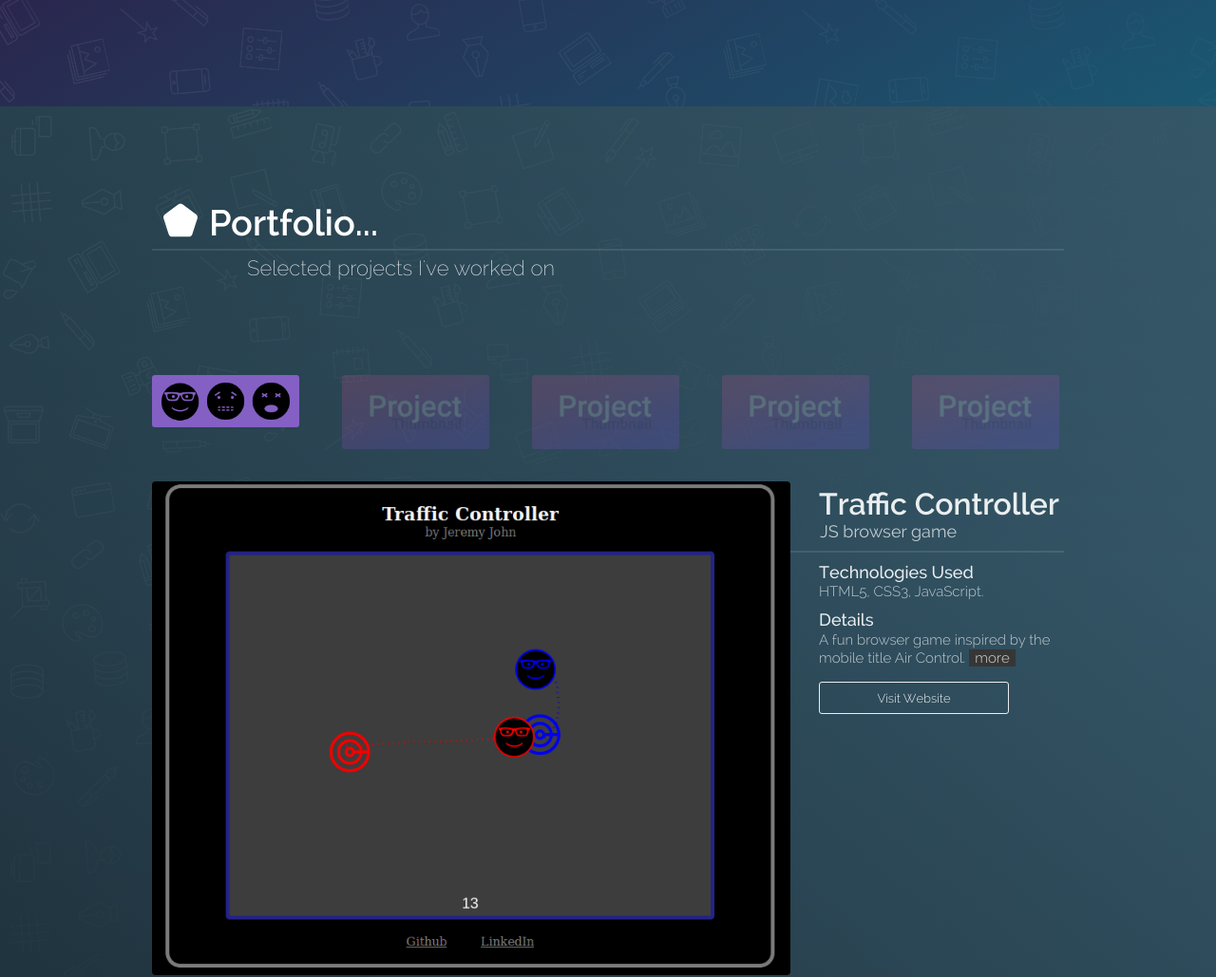
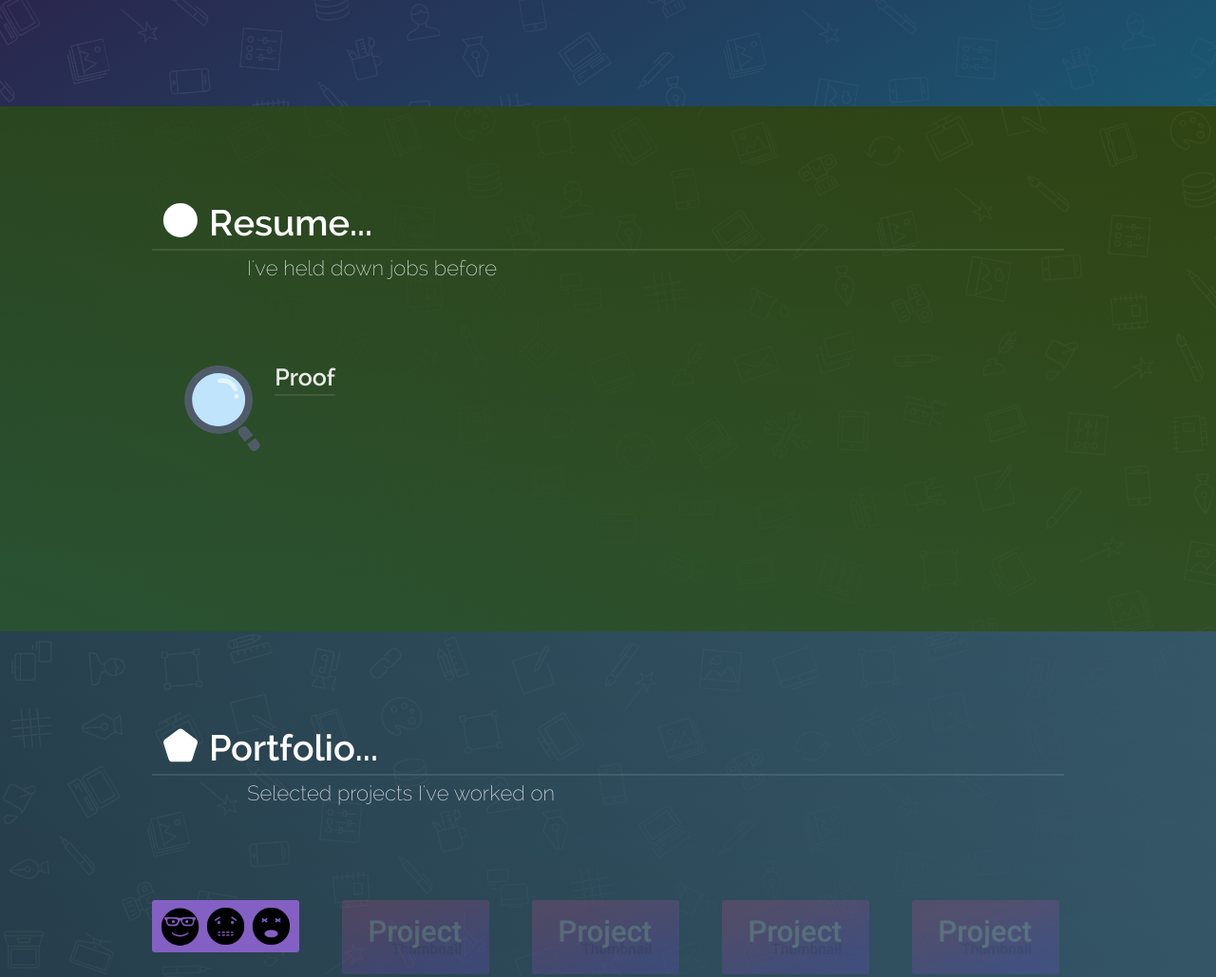
Before and after one commit to thejeremyjohn/thejeremyjohn.github.io, a website: page index.html in a window 1280 px wide. Shown: the part 1491-2520 px from the top of the page at 95% size. Drawn offline with Linux system fonts and the light colour scheme; files whose address does not match are found by name.

Commit message:
more cleanup, more jokes

```diff
--- a/index.html
+++ b/index.html
@@ -29,7 +29,7 @@
 	-->
 
 	<!-- Favicon -->
-	<link rel="apple-touch-icon" sizes="180x180" href="style/favicon/apple-touch-icon-180x180.png">
+	<!-- <link rel="apple-touch-icon" sizes="180x180" href="style/favicon/apple-touch-icon-180x180.png">
 	<link rel="apple-touch-icon" sizes="152x152" href="style/favicon/apple-touch-icon-152x152.png">
 	<link rel="apple-touch-icon" sizes="144x144" href="style/favicon/apple-touch-icon-144x144.png">
 	<link rel="apple-touch-icon" sizes="120x120" href="style/favicon/apple-touch-icon-120x120.png">
@@ -46,7 +46,7 @@
 	<meta name="msapplication-TileColor" content="#da532c">
 	<meta name="msapplication-TileImage" content="style/favicon/mstile-144x144.png">
 	<meta name="msapplication-config" content="style/favicon/browserconfig.xml">
-	<link rel="shortcut icon" href="favicon.ico">
+	<link rel="shortcut icon" href="favicon.ico"> -->
 
 	<!-- Fonts -->
 	<link href="style/fonts/webfont-raleway/webfont-raleway.css" rel="stylesheet" type="text/css">
@@ -92,7 +92,7 @@
 					<div class="header__navigation-element  header__navigation-element--experience">Skills...</div>
 				</a>
 				<a href="#features" class="js-smooth-scroll">
-					<div class="header__navigation-element  header__navigation-element--features">Guarantees...</div>
+					<div class="header__navigation-element  header__navigation-element--features">Resume...</div>
 				</a>
 				<a href="#realizations" class="js-smooth-scroll">
 					<div class="header__navigation-element  header__navigation-element--realizations">Portfolio...</div>
@@ -245,21 +245,23 @@
 
 
 		<!-- "Features" Section -->
-		<!-- <section id="features" class="features">
+		<section id="features" class="features">
 			<div class="features__wrapper">
 				<div class="section-header">
-					<div class="section-header__title  section-header__title--features">I Provide Websites...</div>
-					<div class="section-header__subtitle">I try my best to fulfill these points for the greatest possible customer satisfaction</div>
+					<div class="section-header__title  section-header__title--features">Resume...</div>
+					<div class="section-header__subtitle">I've held down jobs before</div>
 				</div>
 				<div class="features__elements-wrapper">
 					<div class="features__element">
-						<div class="features__image  features__image--mobile">&nbsp;</div>
+						<!-- <div class="features__image  features__image--mobile">&nbsp;</div> -->
+						<div class="features__image  features__image--seo">&nbsp;</div>
 						<div class="features__text">
-							<div class="features__title">Responsive and Mobile Friendly</div>
-							<div class="features__description">Lorem ipsum dolor sit amet, consectetur adipisicing elit. Accusamus ducimus, nemo corrupti voluptas ea! Placeat quidem magnam.</div>
+							<!-- <div class="features__title">Responsive and Mobile Friendly</div> -->
+							<a class="features__title" href="content/JeremyJohn_resume_aA_010918.pdf">Proof</a>
+							<!-- <div class="features__description">Fluffy pancakes for everyone!</div> -->
 						</div>
 					</div>
-					<div class="features__element">
+					<!-- <div class="features__element">
 						<div class="features__image  features__image--newest">&nbsp;</div>
 						<div class="features__text">
 							<div class="features__title">Made with Newest Technologies</div>
@@ -321,10 +323,10 @@
 							<div class="features__title">Provided with Source Code</div>
 							<div class="features__description">Lorem ipsum dolor sit amet, consectetur adipisicing elit. Accusamus ducimus, nemo corrupti voluptas ea.</div>
 						</div>
-					</div>
+					</div> -->
 				</div>
 			</div>
-		</section> -->
+		</section>
 		<!-- End "Features" Section -->
 
 
@@ -633,7 +635,7 @@
 			<div class="contact__wrapper">
 				<div class="section-header">
 					<div class="section-header__title  section-header__title--contact">Contact...</div>
-					<div class="section-header__subtitle">Contact me through provided social media or just use the contact form</div>
+					<!-- <div class="section-header__subtitle">Contact me through provided social media or just use the contact form</div> -->
 				</div>
 
 				<div class="contact__icons-wrapper">
@@ -653,7 +655,7 @@
 
 				<div class="contact__spacer">&nbsp;</div>
 
-				<form class="contact__form">
+				<!-- <form class="contact__form">
 
 					<div class="contact__textarea-wrapper">
 						<label for="message_content" class="contact__label">Message</label>
@@ -691,7 +693,7 @@
 				</form>
 
 			</div>
-		</section>
+		</section> -->
 		<!-- End "Contact" Section -->
 
 
@@ -708,12 +710,12 @@
 
 
 		<!-- Footer -->
-		<footer id="footer" class="footer">
+		<!-- <footer id="footer" class="footer">
 			<div class="footer__wrapper">
 				<div class="footer__copyright">Some Rights Reserved &copy; 2015</div>
 				<a href="http://serafin.io/?utm_source=Aurora-Template&utm_medium=Footer-Image&utm_campaign=Freebie" target="_blank" class="footer__image">&nbsp;</a>
 			</div>
-		</footer>
+		</footer> -->
 		<!-- End Footer -->
 
 
```
Also changed, not shown: 1 other file.
